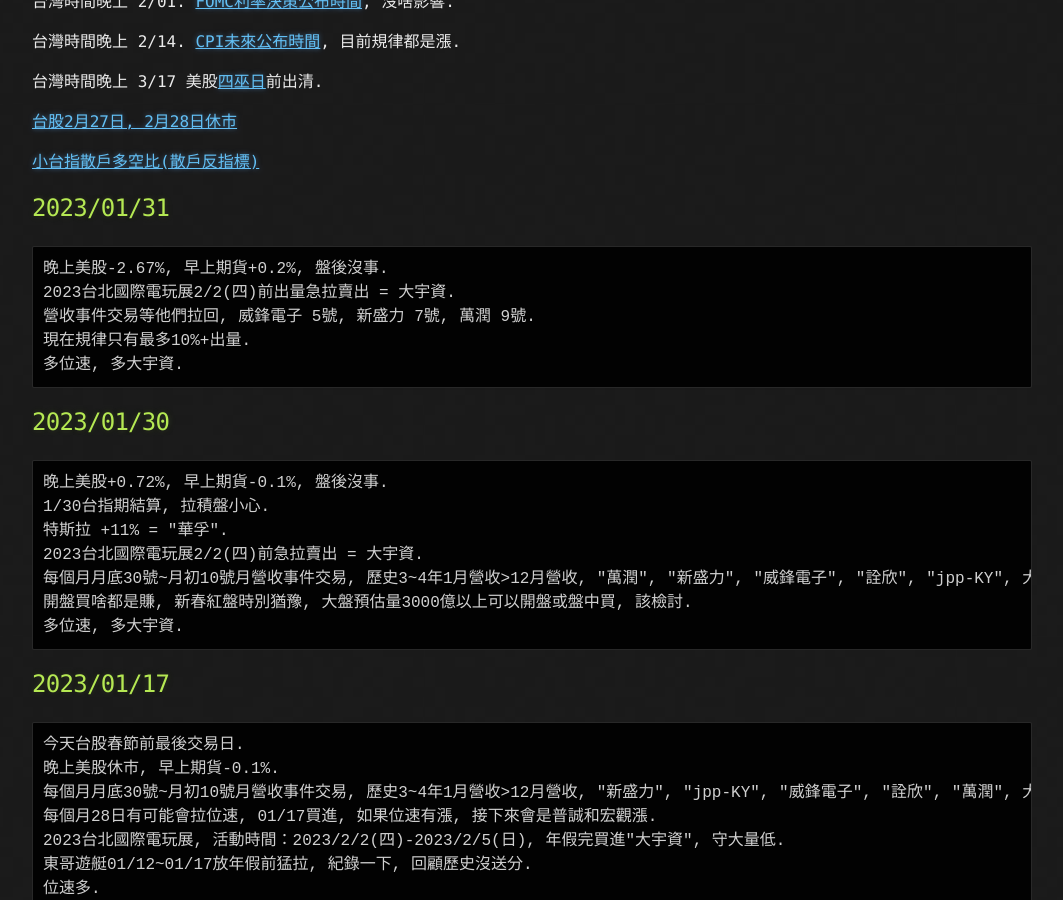
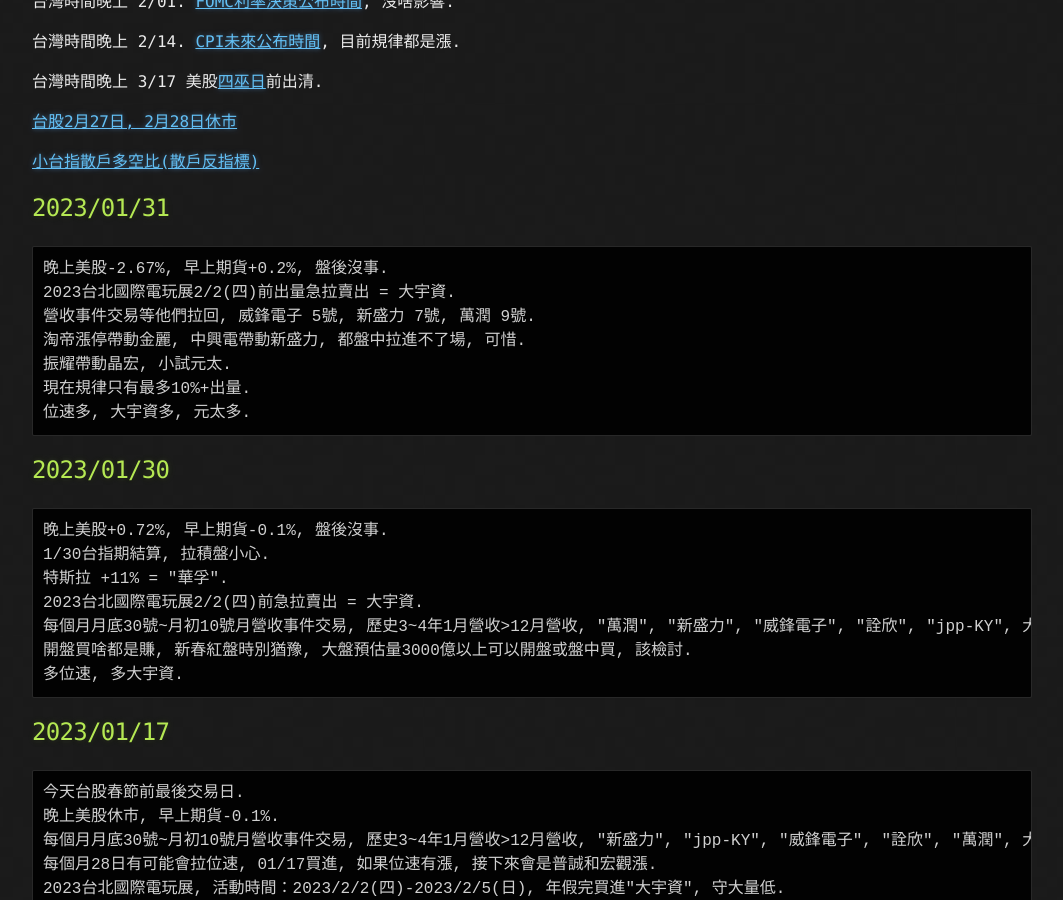
Before and after one commit to lepg5487/Stock_God, a Jekyll site: the page built from index.md, in a window 1280 px wide and 900 px high, scrolled down 428 px. Shown: the whole window, without its empty margins (108-1171 px from the left). Built offline with Jekyll 4.4.1, drawn with Linux system fonts in a browser that asks for light colours; our own code applies the rules of GitHub Pages for plain Markdown files.

Commit message:
Update index.md

````diff
--- a/index.md
+++ b/index.md
@@ -25,8 +25,10 @@
 晚上美股-2.67%, 早上期貨+0.2%, 盤後沒事.
 2023台北國際電玩展2/2(四)前出量急拉賣出 = 大宇資.
 營收事件交易等他們拉回, 威鋒電子 5號, 新盛力 7號, 萬潤 9號.
+淘帝漲停帶動金麗, 中興電帶動新盛力, 都盤中拉進不了場, 可惜.
+振耀帶動晶宏, 小試元太.
 現在規律只有最多10%+出量.
-多位速, 多大宇資.
+位速多, 大宇資多, 元太多.
 ```
 
 ## 2023/01/30
````
